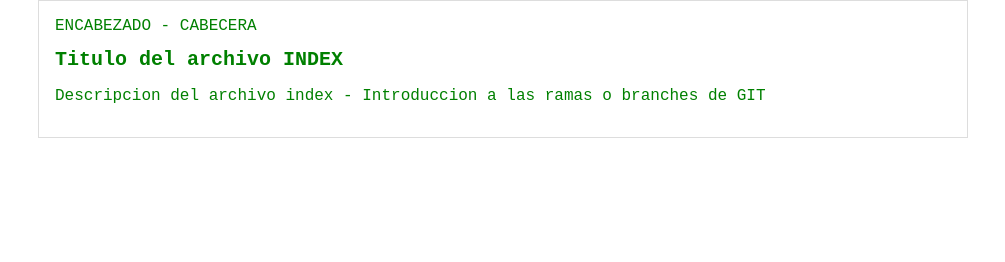
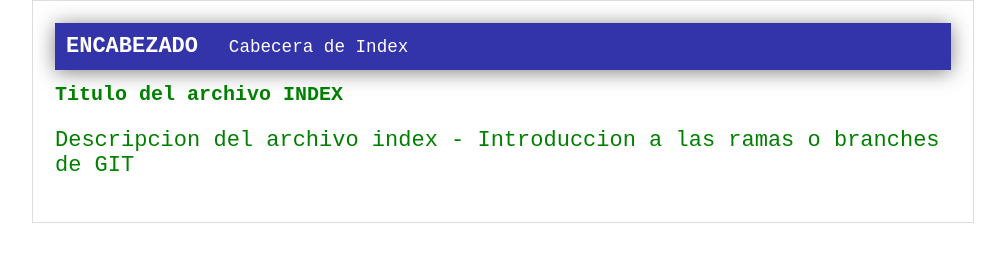
Before and after one commit to RamonDeras/hyperblog, a plain HTML site: page index.html in a window 1280 px wide. Shown: the whole page, without its empty margins (137-1142 px from the left). Drawn offline with Linux system fonts and the light colour scheme.

Commit message:
cambios a la cabecera para agregar estilo

```diff
--- a/css/estilos.css
+++ b/css/estilos.css
@@ -5,10 +5,27 @@ body
     font-family: 'Courier New', Courier, monospace; */
     color: green;
     text-align: center;
-    font-family: 'Courier New', Courier, monospace;;
-    font-size: 16px;
+    font-family: 'Courier New', Courier, monospace;
+    font-size: 22px;
     margin: 0;
     padding: 0;
+}
+
+#cabecera
+{
+    background: #33A;
+    box-shadow: 0px 2px 20px 0px rgba(0,0,0,0.5);
+    color: white;
+    font-weight: bold;
+    margin: 0;
+    padding: 0.5em;;
+}
+
+#cabecera #tagline
+{
+    padding: 0 0 0 1em;
+    font-weight: normal;
+    font-size: 0.8em;
 }
 
 #container
--- a/index.html
+++ b/index.html
@@ -9,8 +9,11 @@
 </head>
 <body>
     <div id="container">
-        <div id="Encabezado">
-            ENCABEZADO - CABECERA
+        <div id="cabecera">
+            ENCABEZADO
+            <span id="tagline">
+                Cabecera de Index
+            </span>
         </div>
         <div id="post">
             <h1>Titulo del archivo INDEX</h1>
```
